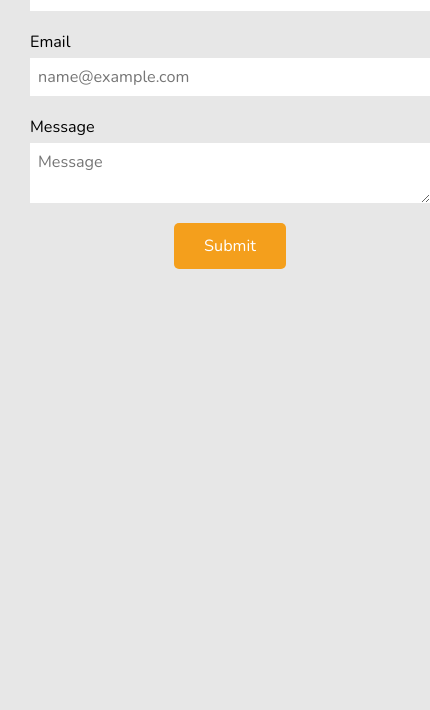
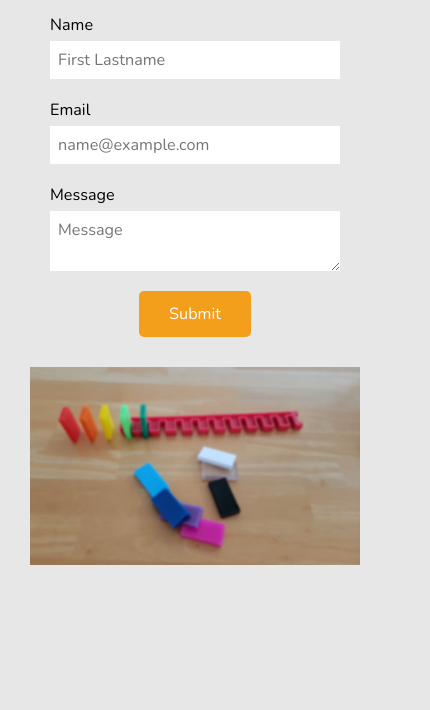
Before and after one commit to ethank2222/mysite, a plain HTML site: page contact.html in a window 390 px wide. Shown: the part 134-844 px from the top of the page, 430 px wide, since content can reach past the window. Drawn offline with nearby package versions, Linux system fonts and the light colour scheme.

Commit message:
contact form

```diff
--- a/contact.html
+++ b/contact.html
@@ -26,8 +26,12 @@
             </nav>
         </header>
         <div class="padder"></div>
-        <div class="wrapper"> <!-- wrapper div starts -->
-            <div>
+        <div class="wrapper form-wrapper"> <!-- wrapper div starts -->
+            <div id="img-left">
+                <img src="images/banner-1.jpg"/>
+            </div>
+            <div id="form-right">
+                <h1>Contact Us</h1>
                 <form id="contact-form" action="https://app.99inbound.com/api/e/T4P2Ejq0" method="POST">
                     <label for="name">Name</label>
                     <input type="text" name="name" placeholder="First Lastname">
--- a/style.css
+++ b/style.css
@@ -194,6 +194,18 @@ i.menu-item:hover{
 }
 
 /*Contact*/
+.form-wrapper{
+    display: flex;
+}
+.form-wrapper > div{
+    width:50%;
+}
+.form-wrapper img{
+    max-width:100%;
+    position:relative;
+    top:50%;
+    transform: translateY(-50%);
+}
 #contact-form, #contact-form > *{
     font-size: 1.8rem;
     border:none;
@@ -202,9 +214,10 @@ i.menu-item:hover{
 #contact-form{
     display: flex;
     flex-direction: column;
-    min-width: 400px;
-    width: 60%;
+    min-width: 0px;
+    width: calc(100% - 40px);
     margin: auto;
+    padding: 0px 20px;
     justify-content: center;
 }
 #contact-form > input, #contact-form > textarea{
@@ -219,6 +232,23 @@ i.menu-item:hover{
 #contact-form, #contact-form > *:focus{
     resize: none;
     outline: none;
+}
+#img-left{
+    margin: 20px;
+}
+@media only screen and (max-width: 700px){
+    .form-wrapper{
+        flex-direction: column-reverse;
+        justify-content: center;
+        gap: 30px;
+    }
+    #img-left, #form-right{
+        margin: auto;
+        width: 100%;
+    }
+    #img-left{
+        transform: translateY(50%)
+    }
 }
 
 /*other*/
```
